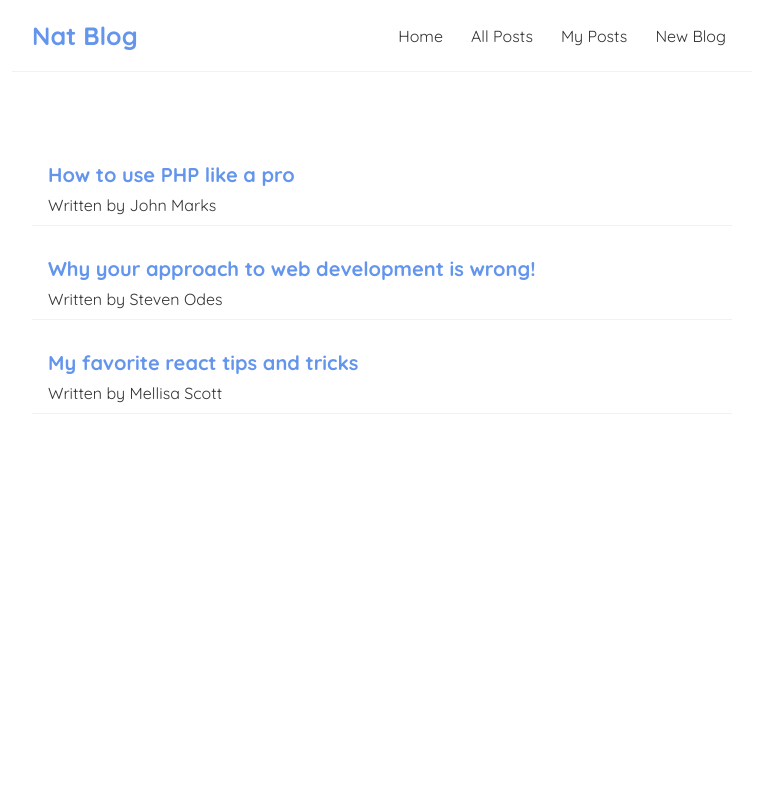
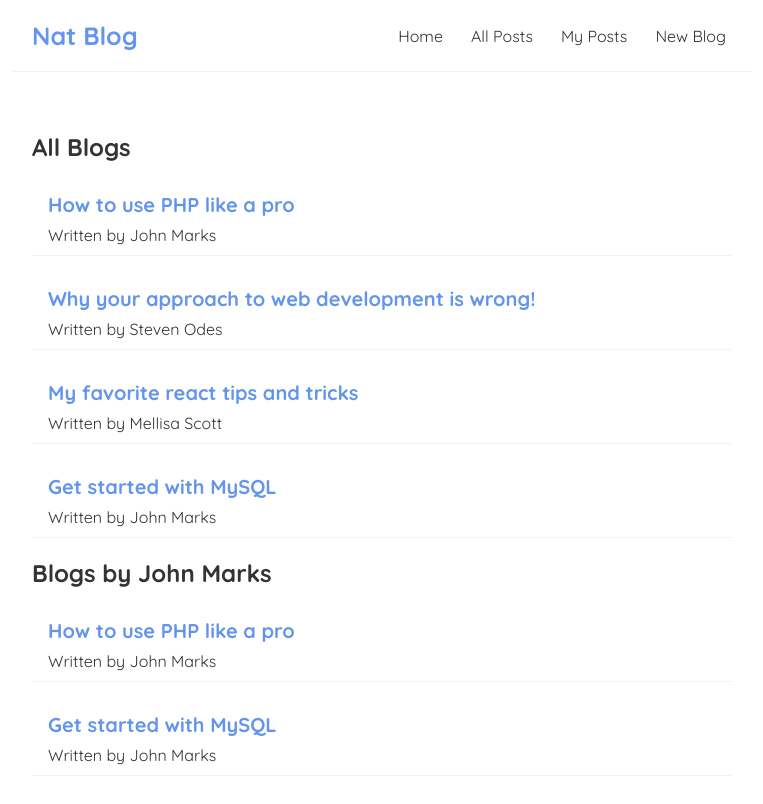
Before and after one commit to cDev-Creator/Blog, a React (Create React App) app: page / in a window 1280 px wide. Shown: the top 804 px of the page, without its empty margins (258-1021 px from the left). Built offline with nearby package versions, Linux system fonts and the light colour scheme; the HTML template or start-up script is replaced by a standard one.

Commit message:
reusing the BlogList component by filtering by  author

```diff
--- /dev/null
+++ b/src/BlogList.js
@@ -0,0 +1,16 @@
+const BlogList = ({blogs, title}) => {
+    return (
+        <div className="blog-list">
+            <h2>{title}</h2>
+
+            {blogs.map((blog) =>
+                <div className="blog-preview" key={blog.id}>
+                    <h2>{blog.title}</h2>
+                    <p>Written by {blog.author}</p>
+                </div>
+            )}
+        </div>
+    );
+}
+
+export default BlogList;
--- a/src/Home.js
+++ b/src/Home.js
@@ -1,21 +1,20 @@
 import {useState} from 'react';
+import BlogList from './BlogList';
 const Home = () => {
     const [blogs, setBlogs] = useState([
         { title: 'How to use PHP like a pro', body: 'lorem ipsum...', author: 'John Marks', id: 1 },
         { title: 'Why your approach to web development is wrong!', body: 'lorem ipsum...', author: 'Steven Odes', id: 2 },
-        { title: 'My favorite react tips and tricks', body: 'lorem ipsum...', author: 'Mellisa Scott', id: 3 }
+        { title: 'My favorite react tips and tricks', body: 'lorem ipsum...', author: 'Mellisa Scott', id: 3},
+        {title:  'Get started with MySQL', body: 'lorem ipsum...', author: 'John Marks', id: 4 }
       ])
+
     return(
         <div className = 'home'>
-            {blogs.map((blog) =>
-            <div className="blog-preview" key={blog.id}>
-                <h2>{blog.title}</h2>
-                <p>Written by {blog.author}</p>
-
-            </div>
-            )}
+            <BlogList blogs={blogs} title="All Blogs"/>
+            <BlogList blogs={blogs.filter((blog) => blog.author === 'John Marks')} title="Blogs by John Marks"/>
         </div>
     )
 }
 
+
 export default Home;
```
